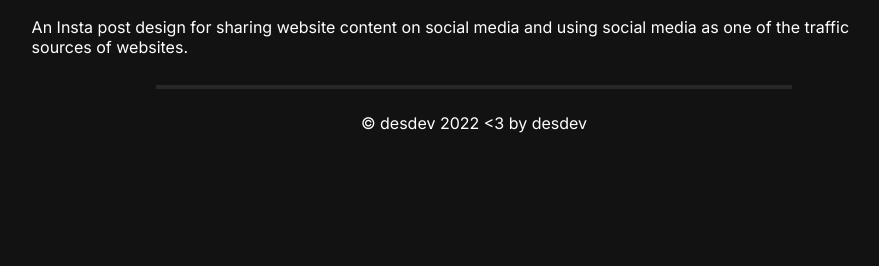
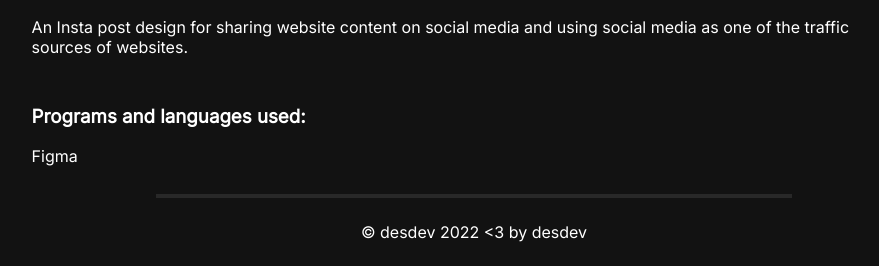
Before and after one commit to desstroo/des4dev-portfolio, a plain HTML site: page photos-designs/xiaomiui-insta.html in a window 1280 px wide. Shown: the part 563-829 px from the top of the page, without its empty margins (166-1045 px from the left). Before the commit the page ends 800 px from the top, so only its background shows below. Drawn offline with Linux system fonts and the light colour scheme.

Commit message:
Update xiaomiui-insta.html

```diff
--- a/photos-designs/xiaomiui-insta.html
+++ b/photos-designs/xiaomiui-insta.html
@@ -42,6 +42,8 @@
             <p class="ac-description">
             An Insta post design for sharing website content on social media and using social media as one of the traffic sources of websites.
             </p>
+            <h3>Programs and languages used:</h3>
+            <p class="ac-description">Figma</p>
         </div>
     </div>
     <footer class="basic-footer">
```
